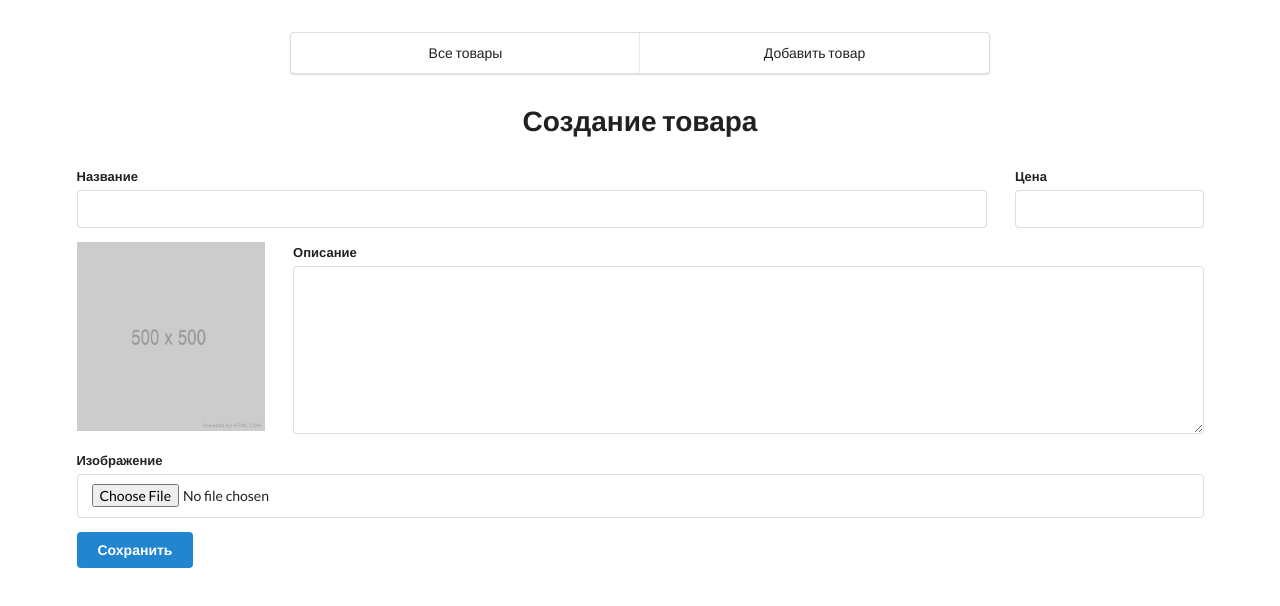
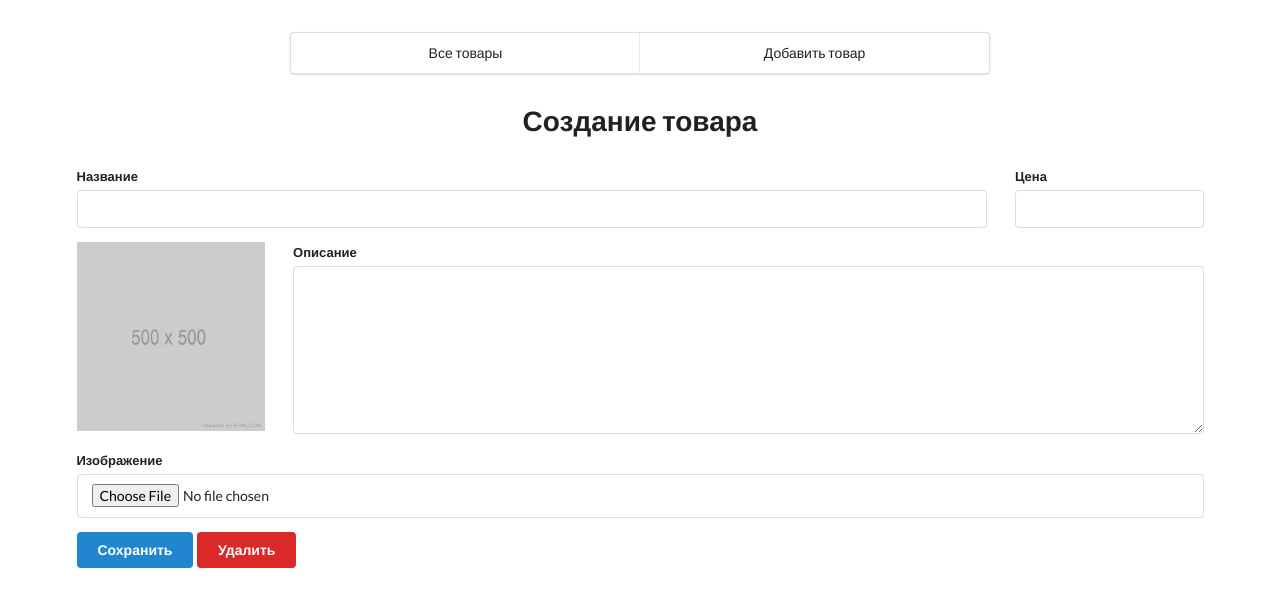
Before and after one commit to vadimstroganov/vktest, a Vue app in the folder app/frontend/: page /items/new in a window 1280 px wide. Shown: the top 606 px of the page. Built offline with nearby package versions, Linux system fonts and the light colour scheme.

Commit message:
Реализация интерфейса удаления товара

```diff
--- a/app/frontend/src/components/ItemForm.vue
+++ b/app/frontend/src/components/ItemForm.vue
@@ -38,6 +38,7 @@
         </div>
 
         <button class="ui primary button" v-on:click="formHandler" v-bind:class="loading ? 'loading' : 'not-loading'">Сохранить</button>
+        <button class="ui red button" v-on:click="deleteItemHandler" v-bind:class="loading ? 'loading' : 'not-loading'">Удалить</button>
       </form>
     </div>
   </div>
@@ -84,9 +85,16 @@ export default {
         })
       } else {
         this.createItem(params).then(item => {
-          location.href = `/items/${item.id}/edit`;
+          location.href = `/items/${item.id}/edit`
         })
       }
+    },
+
+    deleteItemHandler (e) {
+      e.preventDefault()
+      this.deleteItem(this.$route.params.id).then(response => {
+        location.href = `/`
+      })
     },
 
     onFileSelected (e) {
@@ -131,6 +139,14 @@ export default {
 
       let response = await this.axios.post('items/update', fd, headers)
       return response.data.item
+    },
+
+    async deleteItem(id) {
+      let fd = new FormData
+      fd.append('id', id)
+
+      let response = await this.axios.post('items/delete', fd)
+      return response.data
     }
   }
 }
```
